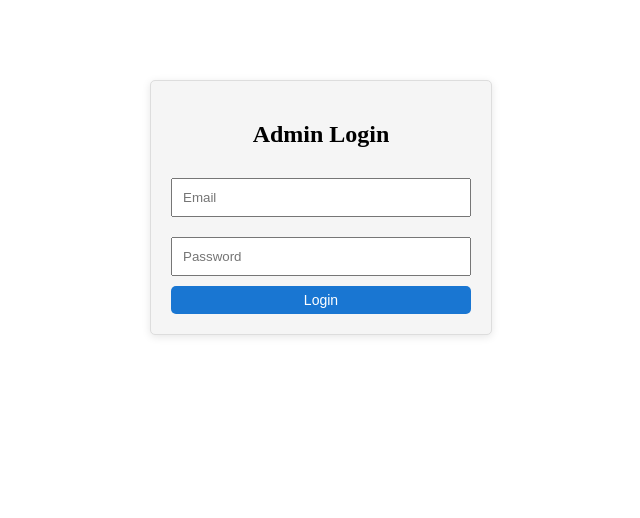
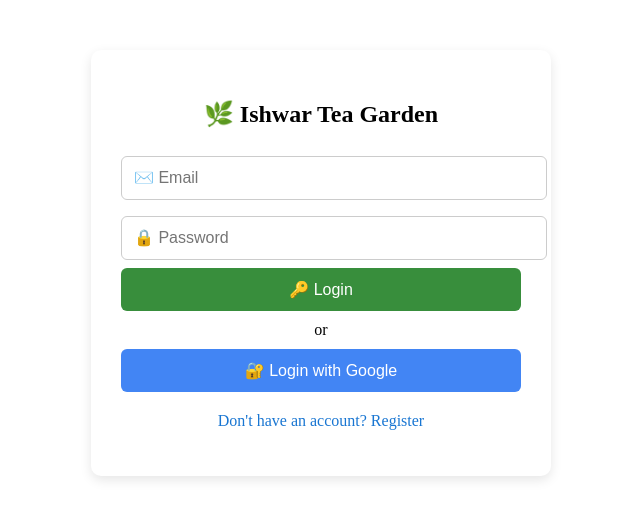
Before and after one commit to Iswardahal123/Iswar-tea-garden, a React (Create React App) app in the folder src/: page / in a window 1280 px wide. Shown: the top 518 px of the page, without its empty margins (319-959 px from the left). Built offline with nearby package versions, Linux system fonts and the light colour scheme; no server answers; the HTML template or start-up script is replaced by a standard one.

Commit message:
Update Login.js

```diff
--- a/src/components/Login.js
+++ b/src/components/Login.js
@@ -1,44 +1,121 @@
-import './Login.css';
 import React, { useState } from "react";
-import { signInWithEmailAndPassword } from "firebase/auth";
-import { auth } from "../firebase/config";
+import { auth, provider } from "../firebase/config";
+import {
+  signInWithEmailAndPassword,
+  createUserWithEmailAndPassword,
+  signInWithPopup,
+} from "firebase/auth";
 
 function Login({ onLogin }) {
   const [email, setEmail] = useState("");
   const [password, setPassword] = useState("");
+  const [mode, setMode] = useState("login"); // or 'register'
 
-  const handleLogin = async (e) => {
-    e.preventDefault();
+  const handleEmailAuth = async () => {
     try {
-      await signInWithEmailAndPassword(auth, email, password);
+      if (mode === "login") {
+        await signInWithEmailAndPassword(auth, email, password);
+      } else {
+        await createUserWithEmailAndPassword(auth, email, password);
+      }
       onLogin();
-    } catch (error) {
-      alert("Login failed. Check email/password.");
+    } catch (err) {
+      alert("❌ Error: " + err.message);
+    }
+  };
+
+  const handleGoogleLogin = async () => {
+    try {
+      await signInWithPopup(auth, provider);
+      onLogin();
+    } catch (err) {
+      alert("❌ Google login failed!");
     }
   };
 
   return (
-    <form onSubmit={handleLogin}>
-      <h2>Admin Login</h2>
+    <div style={{
+      maxWidth: "400px",
+      margin: "50px auto",
+      padding: "30px",
+      boxShadow: "0 4px 12px rgba(0,0,0,0.1)",
+      borderRadius: "10px",
+      background: "#fff"
+    }}>
+      <h2 style={{ textAlign: "center", marginBottom: "20px" }}>
+        🌿 Ishwar Tea Garden
+      </h2>
+
       <input
         type="email"
-        placeholder="Email"
+        placeholder="✉️ Email"
         value={email}
         onChange={(e) => setEmail(e.target.value)}
-        required
+        style={inputStyle}
       />
-      <br />
       <input
         type="password"
-        placeholder="Password"
+        placeholder="🔒 Password"
         value={password}
         onChange={(e) => setPassword(e.target.value)}
-        required
+        style={inputStyle}
       />
-      <br />
-      <button type="submit">Login</button>
-    </form>
+      <button onClick={handleEmailAuth} style={buttonStyle}>
+        {mode === "login" ? "🔑 Login" : "🆕 Register"}
+      </button>
+
+      <p style={{ textAlign: "center", margin: "10px 0" }}>or</p>
+
+      <button onClick={handleGoogleLogin} style={googleBtnStyle}>
+        🔐 Login with Google
+      </button>
+
+      <p
+        style={{
+          textAlign: "center",
+          marginTop: "20px",
+          cursor: "pointer",
+          color: "#1976d2",
+        }}
+        onClick={() => setMode(mode === "login" ? "register" : "login")}
+      >
+        {mode === "login"
+          ? "Don't have an account? Register"
+          : "Already registered? Login"}
+      </p>
+    </div>
   );
 }
 
+const inputStyle = {
+  width: "100%",
+  padding: "12px",
+  margin: "8px 0",
+  borderRadius: "6px",
+  border: "1px solid #ccc",
+  fontSize: "16px",
+};
+
+const buttonStyle = {
+  width: "100%",
+  padding: "12px",
+  backgroundColor: "#388e3c",
+  color: "#fff",
+  fontSize: "16px",
+  border: "none",
+  borderRadius: "6px",
+  cursor: "pointer",
+};
+
+const googleBtnStyle = {
+  width: "100%",
+  padding: "12px",
+  backgroundColor: "#4285F4",
+  color: "#fff",
+  fontSize: "16px",
+  border: "none",
+  borderRadius: "6px",
+  cursor: "pointer",
+};
+
 export default Login;
```
